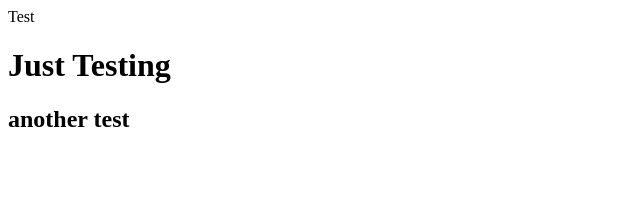
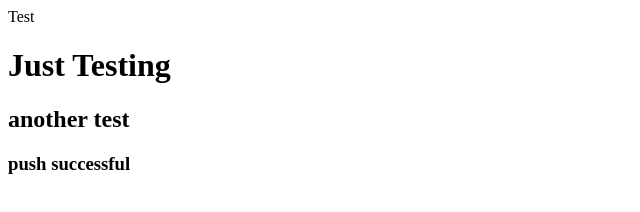
Before and after one commit to sumitjoshi10/firsttest, a plain HTML site: page index.html in a window 1280 px wide. Shown: the whole page, without its empty margins (0-640 px from the left). Drawn offline with Linux system fonts and the light colour scheme.

Commit message:
Update index.html
test was successful

```diff
--- a/index.html
+++ b/index.html
@@ -4,5 +4,6 @@
     <body>
     <h1> Just Testing </h1>
         <h2> another test</h2>
+        <h3> push successful <h3>
     </body>
 </html>
```
